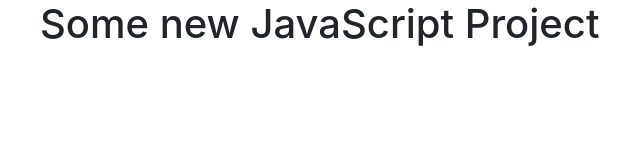
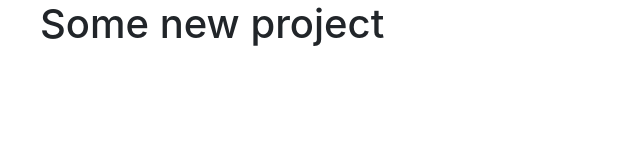
Before and after one commit to iancookwestgate/space-age-calculator, a website built with webpack: page src/index.html in a window 1280 px wide. Shown: the whole page, without its empty margins (45-685 px from the left). Built offline with nearby package versions, Linux system fonts and the light colour scheme.

```diff
--- a/package.json
+++ b/package.json
@@ -1,8 +1,8 @@
 {
-  "name": "project-name-here",
+  "name": "Space Age Calculator",
   "version": "1.0.0",
   "description": "",
-  "main": "index.js",
+  "main": "main.js",
   "scripts": {
     "build": "webpack --mode development",
     "start": "npm run build; webpack-dev-server --open --mode development",
--- a/src/index.html
+++ b/src/index.html
@@ -5,7 +5,7 @@
 </head>
 <body>
   <div class="container">
-    <h1>Some new JavaScript Project</h1>
+    <h1>Some new project</h1>
   </div>
 </body>
 </html>
```
Also changed, not shown: README.md.
